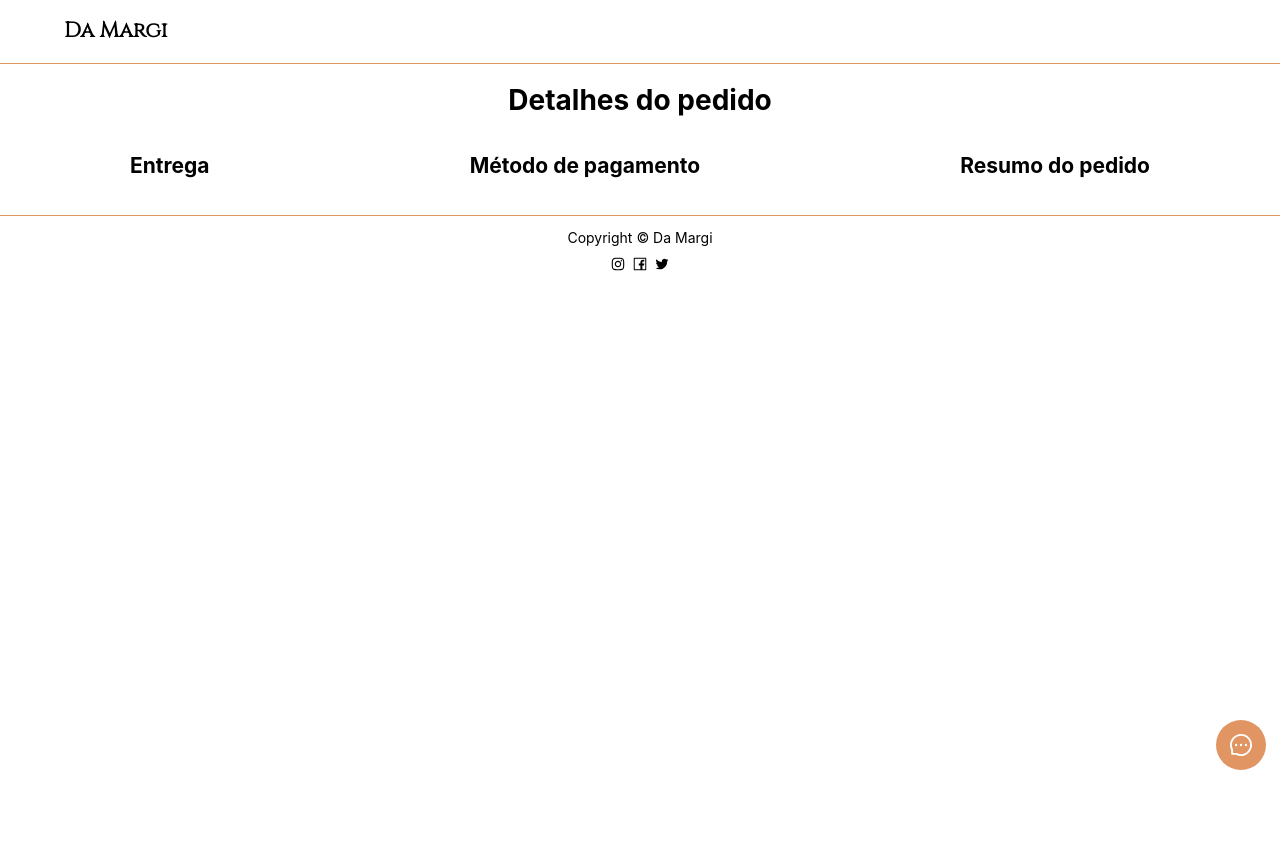
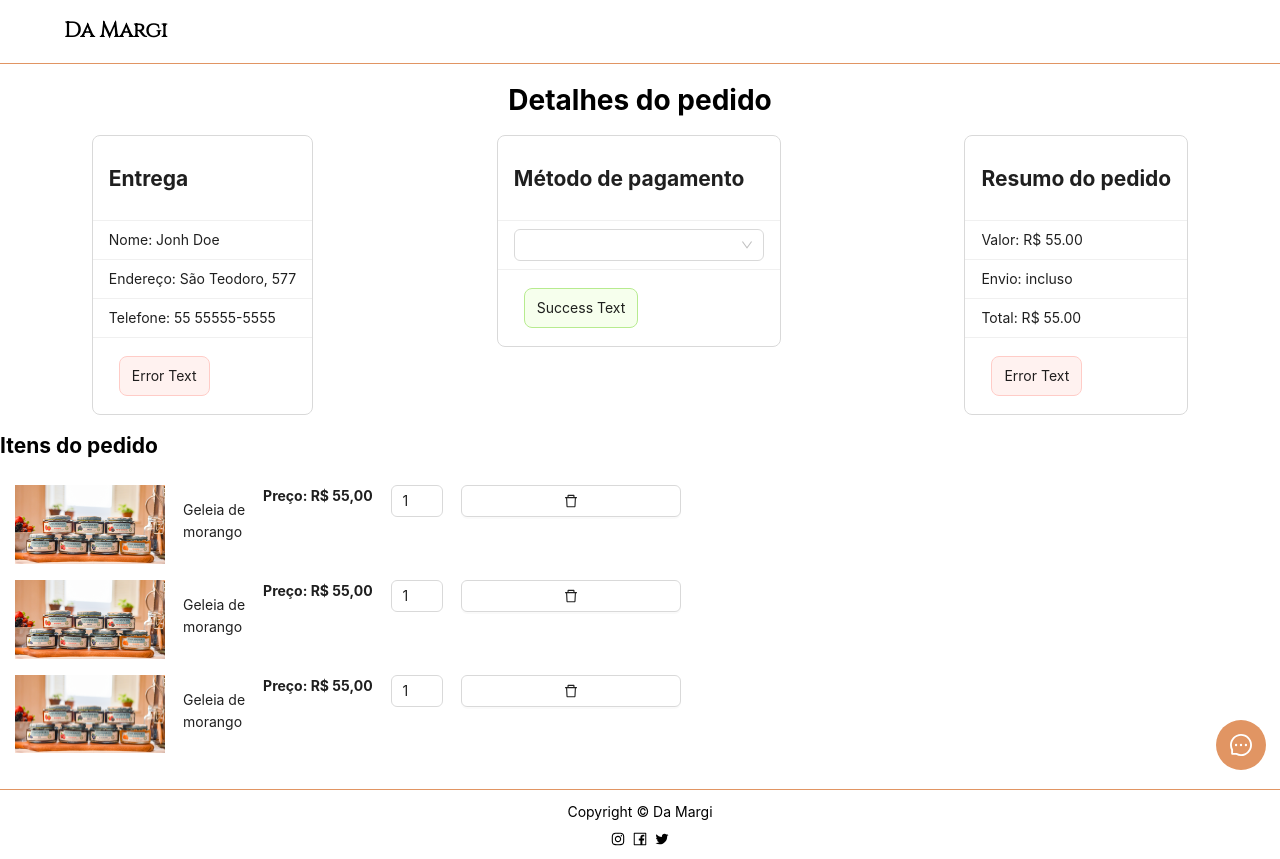
Before and after one commit to guibeutler/MERN-Stack-Project-E-commerce, a React (Create React App) app in the folder frontend/: page /user/order-details in a window 1280 px wide. Before the commit the page ends 800 px from the top, so only its background shows below. Built offline with nearby package versions, Linux system fonts and the light colour scheme; a web font is replaced by a local one.

Commit message:
adjustment order details screen

```diff
--- a/frontend/src/screens/users/UserOrderDetails.tsx
+++ b/frontend/src/screens/users/UserOrderDetails.tsx
@@ -1,27 +1,77 @@
 import React from 'react'
-import { Col, Layout, Row } from 'antd'
+import { Alert, Col, List, Row, Select } from 'antd'
+import CartItemComponent from '@components/CartItemComponent'
+
+const shipping = [
+	'Nome: Jonh Doe',
+	'Endereço: São Teodoro, 577',
+	'Telefone: 55 55555-5555',
+	<Alert message="Error Text" type="error" />,
+]
+
+const paymentMethod = [
+	<Select
+		style={{ width: 250 }}
+		options={[{ value: 'Paypal', label: 'Paypal' }]}
+	/>,
+	<Alert message="Success Text" type="success" />,
+]
+
+const orderSummary = [
+	'Valor: R$ 55.00',
+	'Envio: incluso',
+	'Total: R$ 55.00',
+	<Alert message="Error Text" type="error" />,
+]
 
 function UserOrderDetails() {
 	return (
-		<div
-		// style={{
-		// 	display: 'flex',
-		// 	flexDirection: 'column',
-		// 	justifyContent: 'center',
-		// }}
-		>
+		<div>
 			<Row style={{ display: 'flex', justifyContent: 'center' }}>
 				<h1>Detalhes do pedido</h1>
 			</Row>
 			<Row style={{ display: 'flex', justifyContent: 'space-around' }}>
 				<Col>
-					<h2>Entrega</h2>
+					<List
+						bordered
+						size="small"
+						header={<h2>Entrega</h2>}
+						dataSource={shipping}
+						renderItem={(item) => <List.Item>{item}</List.Item>}
+					/>
 				</Col>
 				<Col>
-					<h2>Método de pagamento</h2>
+					<List
+						bordered
+						size="small"
+						header={<h2>Método de pagamento</h2>}
+						dataSource={paymentMethod}
+						renderItem={(item) => <List.Item>{item}</List.Item>}
+					/>
 				</Col>
 				<Col>
-					<h2>Resumo do pedido</h2>
+					<List
+						bordered
+						size="small"
+						header={<h2>Resumo do pedido</h2>}
+						dataSource={orderSummary}
+						renderItem={(item) => <List.Item>{item}</List.Item>}
+					/>
+				</Col>
+			</Row>
+			<Row
+				style={{
+					display: 'flex',
+					flexDirection: 'column',
+				}}
+			>
+				<h2>Itens do pedido</h2>
+				<Col>
+					<List>
+						{Array.from({ length: 3 }).map((item, idx) => (
+							<CartItemComponent key={idx} />
+						))}
+					</List>
 				</Col>
 			</Row>
 		</div>
```
